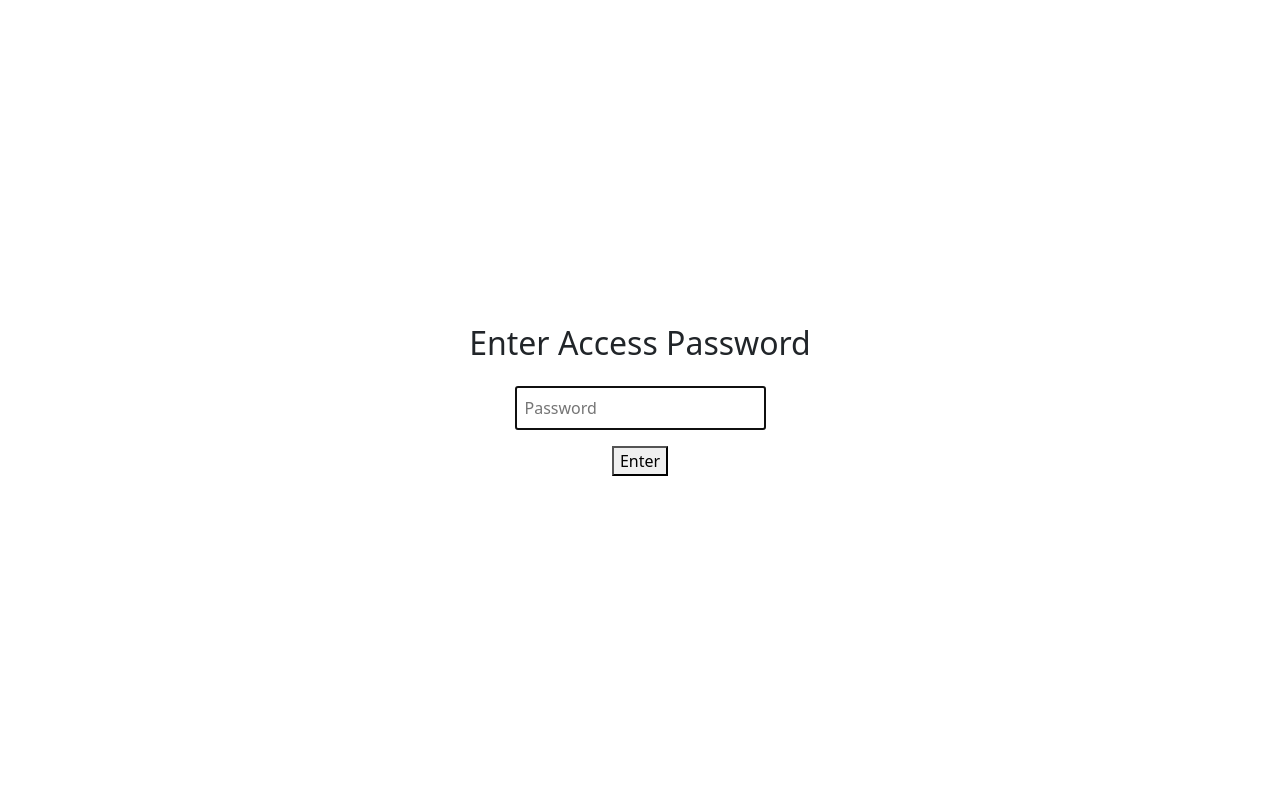
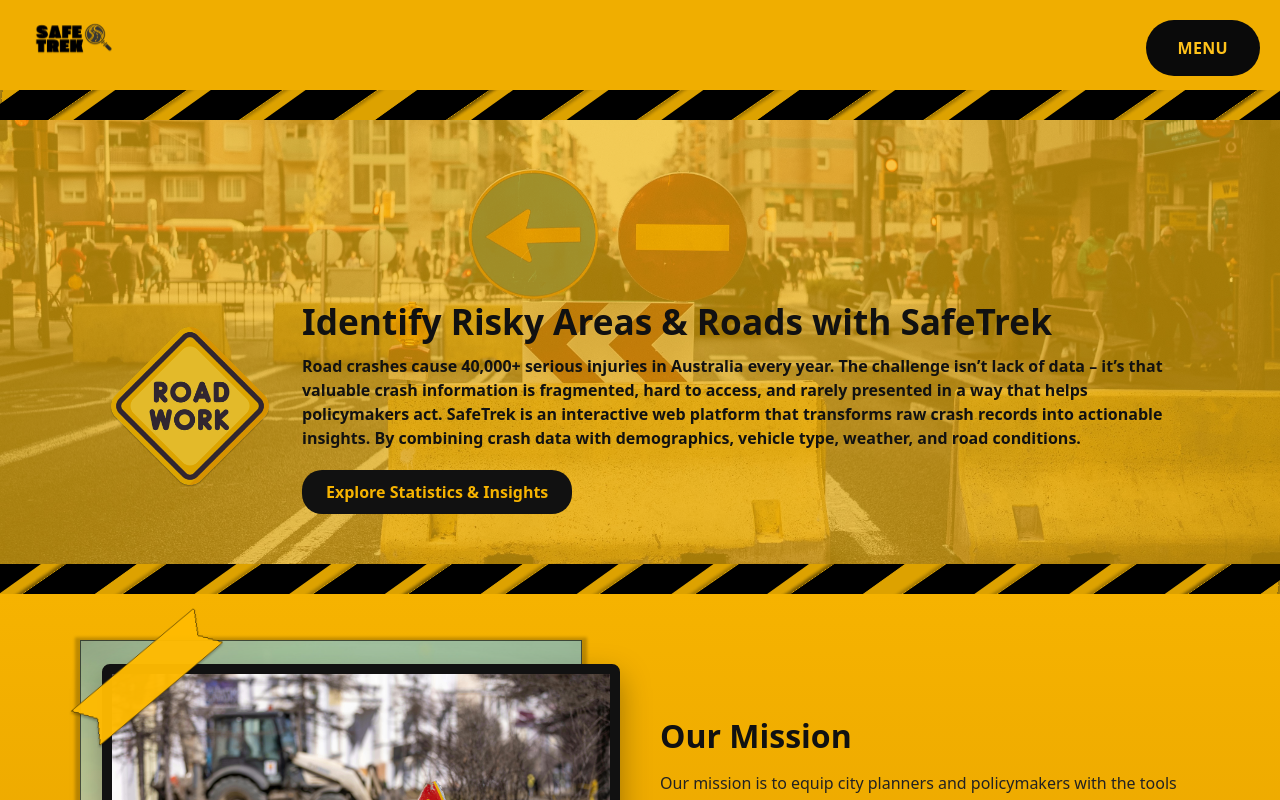
Before and after one commit to 7wik-pk/safetrek, a Vue app in the folder frontend/: page / in a window 1280 px wide. Shown: the top 800 px of the page. Built offline with nearby package versions, Linux system fonts and the light colour scheme.

Commit message:
remove password page

```diff
--- a/frontend/src/components/PasswordGate.vue
+++ /dev/null
@@ -1,46 +0,0 @@
-<!-- PasswordGate.vue -->
-<template>
-  <div class="gate">
-    <h2>Enter Access Password</h2>
-    <input v-model="input" type="password" placeholder="Password" @keydown.enter="validate" autofocus />
-    <button @click="validate">Enter</button>
-    <p v-if="error" class="error">Incorrect password</p>
-  </div>
-</template>
-
-<script setup>
-import { ref } from 'vue'
-const input = ref('')
-const error = ref(false)
-const correctPassword = "mS0ciety!"
-
-function validate() {
-  if (input.value === correctPassword) {
-    sessionStorage.setItem('access_granted', 'true')
-    window.location.reload()
-  } else {
-    error.value = true
-  }
-}
-</script>
-
-<style scoped>
-.gate {
-  display: flex;
-  flex-direction: column;
-  align-items: center;
-  justify-content: center;
-  height: 100vh;
-}
-input {
-  padding: 0.5rem;
-  margin-top: 1rem;
-}
-button {
-  margin-top: 1rem;
-}
-.error {
-  color: red;
-  margin-top: 0.5rem;
-}
-</style>
--- a/frontend/src/main.js
+++ b/frontend/src/main.js
@@ -5,18 +5,7 @@
 
 const appName = import.meta.env.VITE_APP_NAME;
 
-// sessionStorage.setItem('access_granted', 'false')
-const accessGranted = sessionStorage.getItem('access_granted') === 'true'
-
-// const accessGranted = localStorage.getItem('access_granted') === 'true'
-
-if (accessGranted) {
-  createApp(App)
-  .use(router)
-  .provide('appName', appName)
-  .mount('#app')
-} else {
-  import('./components/PasswordGate.vue').then(({ default: Gate }) => {
-    createApp(Gate).mount('#app')
-  })
-}
+createApp(App)
+.use(router)
+.provide('appName', appName)
+.mount('#app')
```
